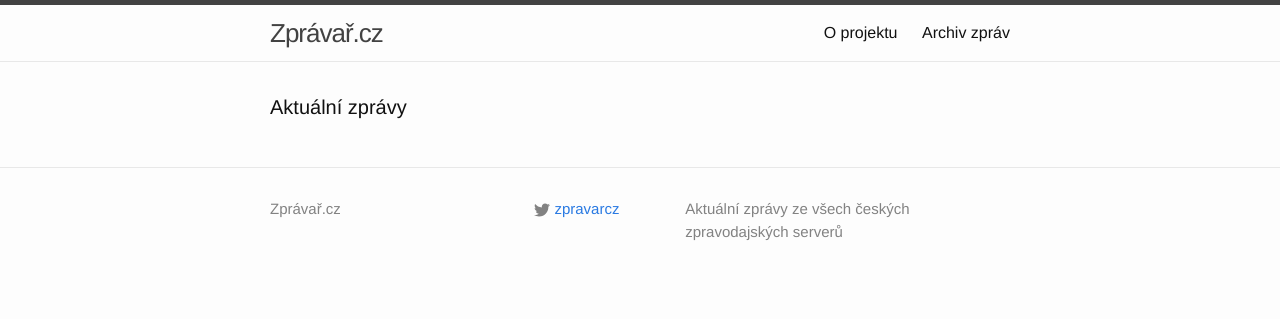
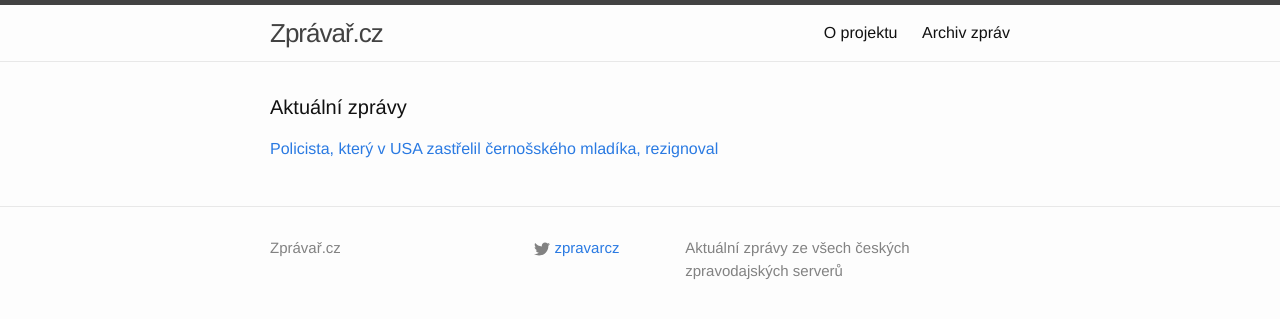
Before and after one commit to adliska/zpravar, a Jekyll site: the page built from index.html, in a window 1280 px wide. Shown: the top 319 px of the page. Built offline with Jekyll 4.4.1, drawn with Linux system fonts in a browser that asks for light colours.

Commit message:
zpravar news update

```diff
--- a/index.html
+++ b/index.html
@@ -5,4 +5,14 @@ layout: default
 <div class="home">
     <h1 class="page-heading">Aktuální zprávy</h1>
 
-</div>
+<p><a href="javascript:;" onclick="toggle_visibility('zpravy0')">Policista, který v USA zastřelil černošského mladíka, rezignoval </a></p>
+<div id="zpravy0" style="display:none">
+<ul>
+<li><a href=http://www.lidovky.cz/policista-ktery-v-usa-zastrelil-cernosskeho-mladika-rezignoval-p8l-/zpravy-svet.aspx?c=A141130_072845_ln_zahranici_hm>Policista, který v USA zastřelil černošského mladíka, rezignoval  - www.lidovky.cz</a></li>
+<li><a href=http://zpravy.aktualne.cz/zahranici/policista-ktery-ve-fergusonu-zastrelil-mladika-rezignoval/r~2611007a785911e4845a002590604f2e/>Střelec z Fergusonu končí u policie. Nechce ohrozit kolegy - zpravy.aktualne.cz</a></li>
+<li><a href=http://zpravy.idnes.cz/policista-ktery-v-usa-zastrelil-cernosskeho-mladika-rezignoval-p8l-/zahranicni.aspx?c=A141130_070457_zahranicni_zt>Policista, který ve Fergusonu zastřelil černošského mladíka, končí - zpravy.idnes.cz</a></li>
+<li><a href=http://www.novinky.cz/zahranicni/354951-policista-ktery-zastrelil-cernosskeho-mladika-rezignoval.html>Policista, který zastřelil černošského mladíka, rezignoval - www.novinky.cz</a></li>
+<li><a href=http://www.ceskenoviny.cz/zpravy/zpravy/policista-ktery-v-usa-zastrelil-cernosskeho-mladika-rezignoval/1153095>Policista, který v USA zastřelil černošského mladíka, rezignoval - www.ceskenoviny.cz</a></li>
+<li><a href=http://www.rozhlas.cz/_zprava/policista-ktery-v-usa-zastrelil-cernosskeho-mladika-rezignoval--1426429>Policista, který v USA zastřelil černošského mladíka, rezignoval - www.rozhlas.cz</a></li>
+</ul>
+</div></div>
```
